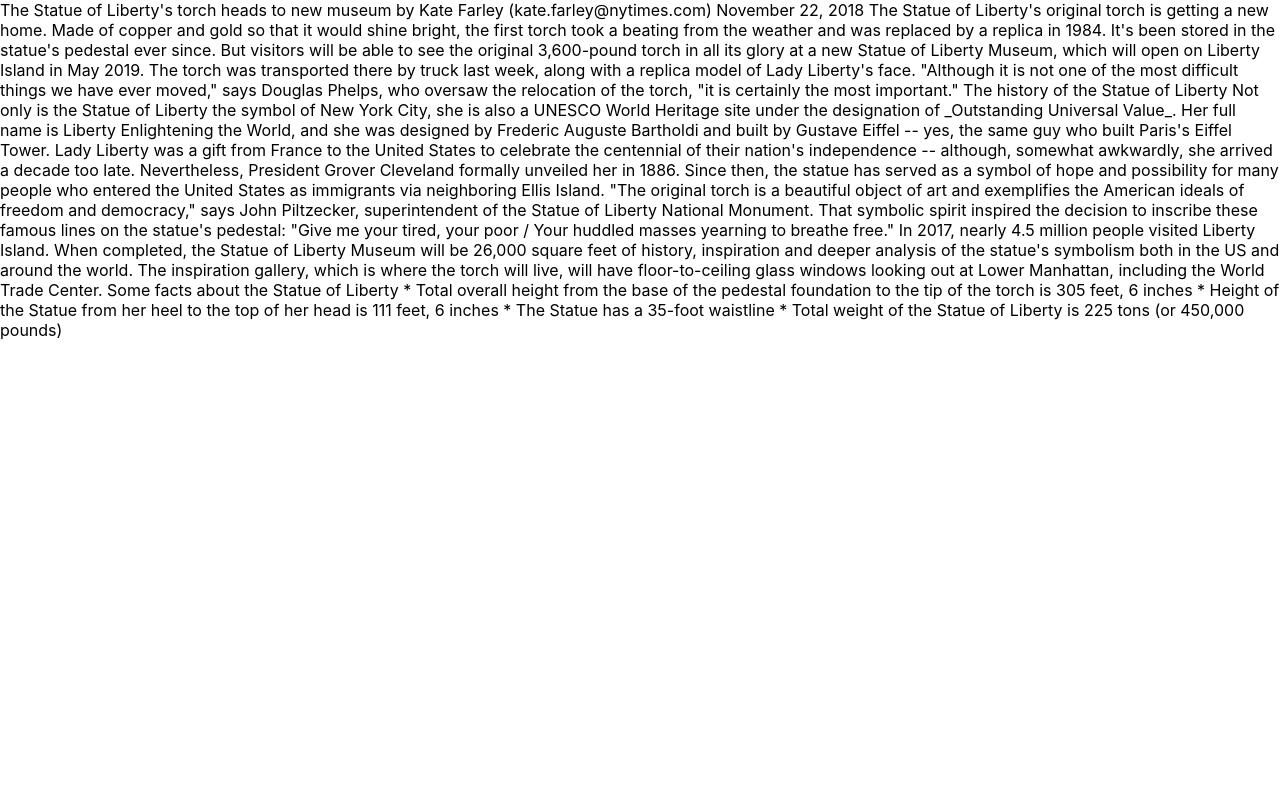
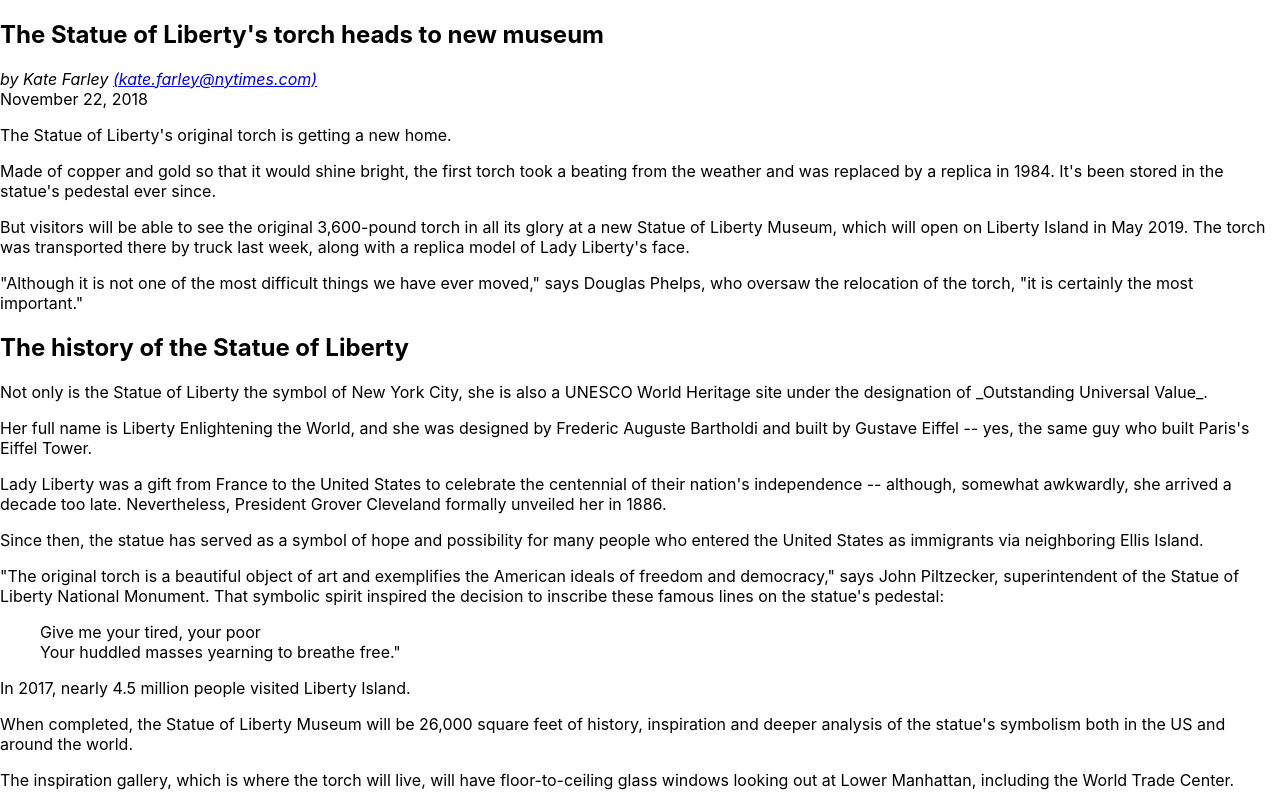
Before and after one commit to seainfo6150/seainfo6150-webapp, a React (Create React App) app: page / in a window 1280 px wide. Shown: the top 800 px of the page. Built offline with nearby package versions, Linux system fonts and the light colour scheme.

Commit message:
assignment3

```diff
--- a/src/Article/Article.jsx
+++ b/src/Article/Article.jsx
@@ -2,47 +2,82 @@ import React from 'react'
 
 const Article = () => {
   return (
+  <html lang = "en">
+    <head>
+      <title>The Statue of Liberty's torch heads to new museum</title>
+    </head>
+    <body>
+      <header>
+
+      </header>
+
+    <main>
+      <article>
+
     <div>
-      The Statue of Liberty's torch heads to new museum
-      by Kate Farley (kate.farley@nytimes.com)
-      November 22, 2018
+       <header>
+    <h1>The Statue of Liberty's torch heads to new museum</h1>
+    <i>by Kate Farley <a href="mailto:(kate.farley@nytimes.com)"
+              >(kate.farley@nytimes.com)</a
+            > <br /></i>
+     <time dateTime="2018-11-22">November 22, 2018</time>
+      </header>
+      <section>
+      <p>
+      The Statue of Liberty's original torch is getting a new home.
+      </p>
+      <p>
+      Made of copper and gold so that it would shine bright, the first torch took a beating from the weather and was replaced by a replica in <time dateTime="1984">1984</time>. It's been stored in the statue's pedestal ever since.
+      </p>
+      <p>
+      But visitors will be able to see the original 3,600-pound torch in all its glory at a new Statue of Liberty Museum, which will open on Liberty Island in May <time dateTime="2019">2019</time>. The torch was transported there by truck last week, along with a replica model of Lady Liberty's face.
+      </p>
+      <p>
+      "Although it is not one of the most difficult things we have ever moved," says Douglas Phelps, who oversaw the relocation of the torch, "it is certainly the most important."
+      </p>
+      </section>
 
-      The Statue of Liberty's original torch is getting a new home.
+      <h1>The history of the Statue of Liberty</h1>
+      <p>
+      Not only is the Statue of Liberty the symbol of New York City, she is also a UNESCO World Heritage site under the designation of _Outstanding Universal Value_.
+      </p>
+      <p>
+      Her full name is Liberty Enlightening the World, and she was designed by Frederic Auguste Bartholdi and built by Gustave Eiffel -- yes, the same guy who built Paris's Eiffel Tower.
+      </p>
+      <p>
+      Lady Liberty was a gift from France to the United States to celebrate the centennial of their nation's independence -- although, somewhat awkwardly, she arrived a decade too late. Nevertheless, President Grover Cleveland formally unveiled her in <time dateTime="1886">1886</time>.
+      </p>
+      <p>
+      Since then, the statue has served as a symbol of hope and possibility for many people who entered the United States as immigrants via neighboring Ellis Island.
+      </p>
+      <p>
+      "The original torch is a beautiful object of art and exemplifies the American ideals of freedom and democracy," says John Piltzecker, superintendent of the Statue of Liberty National Monument. That symbolic spirit inspired the decision to inscribe these famous lines on the statue's pedestal:
+      </p>
+      <figure>Give me your tired, your poor <br /> Your huddled masses yearning to breathe free."
+      </figure>
+      <p>
+      In <time dateTime="2017">2017</time>, nearly 4.5 million people visited Liberty Island.
+      </p>
+      <p>
+      When completed, the Statue of Liberty Museum will be 26,000 square feet of history, inspiration and deeper analysis of the statue's symbolism both in the US and around the world.
+      </p>
+      <p>
+      The inspiration gallery, which is where the torch will live, will have floor-to-ceiling glass windows looking out at Lower Manhattan, including the World Trade Center.
+      </p>
 
-      Made of copper and gold so that it would shine bright, the first torch took a beating from the weather and was replaced by a replica in 1984. It's been stored in the statue's pedestal ever since.
+      <h1>Some facts about the Statue of Liberty</h1>
 
-      But visitors will be able to see the original 3,600-pound torch in all its glory at a new Statue of Liberty Museum, which will open on Liberty Island in May 2019. The torch was transported there by truck last week, along with a replica model of Lady Liberty's face.
-
-      "Although it is not one of the most difficult things we have ever moved," says Douglas Phelps, who oversaw the relocation of the torch, "it is certainly the most important."
-
-      The history of the Statue of Liberty
-
-      Not only is the Statue of Liberty the symbol of New York City, she is also a UNESCO World Heritage site under the designation of _Outstanding Universal Value_.
-
-      Her full name is Liberty Enlightening the World, and she was designed by Frederic Auguste Bartholdi and built by Gustave Eiffel -- yes, the same guy who built Paris's Eiffel Tower.
-
-      Lady Liberty was a gift from France to the United States to celebrate the centennial of their nation's independence -- although, somewhat awkwardly, she arrived a decade too late. Nevertheless, President Grover Cleveland formally unveiled her in 1886.
-
-      Since then, the statue has served as a symbol of hope and possibility for many people who entered the United States as immigrants via neighboring Ellis Island.
-
-      "The original torch is a beautiful object of art and exemplifies the American ideals of freedom and democracy," says John Piltzecker, superintendent of the Statue of Liberty National Monument. That symbolic spirit inspired the decision to inscribe these famous lines on the statue's pedestal: "Give me your tired, your poor / Your huddled masses yearning to breathe free."
-
-      In 2017, nearly 4.5 million people visited Liberty Island.
-
-      When completed, the Statue of Liberty Museum will be 26,000 square feet of history, inspiration and deeper analysis of the statue's symbolism both in the US and around the world.
-
-      The inspiration gallery, which is where the torch will live, will have floor-to-ceiling glass windows looking out at Lower Manhattan, including the World Trade Center.
-
-      Some facts about the Statue of Liberty
-
-      * Total overall height from the base of the pedestal foundation to the tip of the torch is 305 feet, 6 inches
-
-      * Height of the Statue from her heel to the top of her head is 111 feet, 6 inches
-
-      * The Statue has a 35-foot waistline
-
-      * Total weight of the Statue of Liberty is 225 tons (or 450,000 pounds)
+      <ul>
+        <li>Total overall height from the base of the pedestal foundation to the tip of the torch is <b>305 feet, 6 inches</b></li>
+        <li>Height of the Statue from her heel to the top of her head is <b>111 feet, 6 inches</b></li>
+        <li>The Statue has a <b>35-foot</b> waistline</li>
+        <li>Total weight of the Statue of Liberty is <b>225 tons (or 450,000 pounds)</b></li>
+      </ul>
     </div>
+      </article>
+    </main>
+    </body>
+  </html>
   )
 }
 
```
Also changed, not shown: 1 other file (tests, documents, lock files or other folders).
